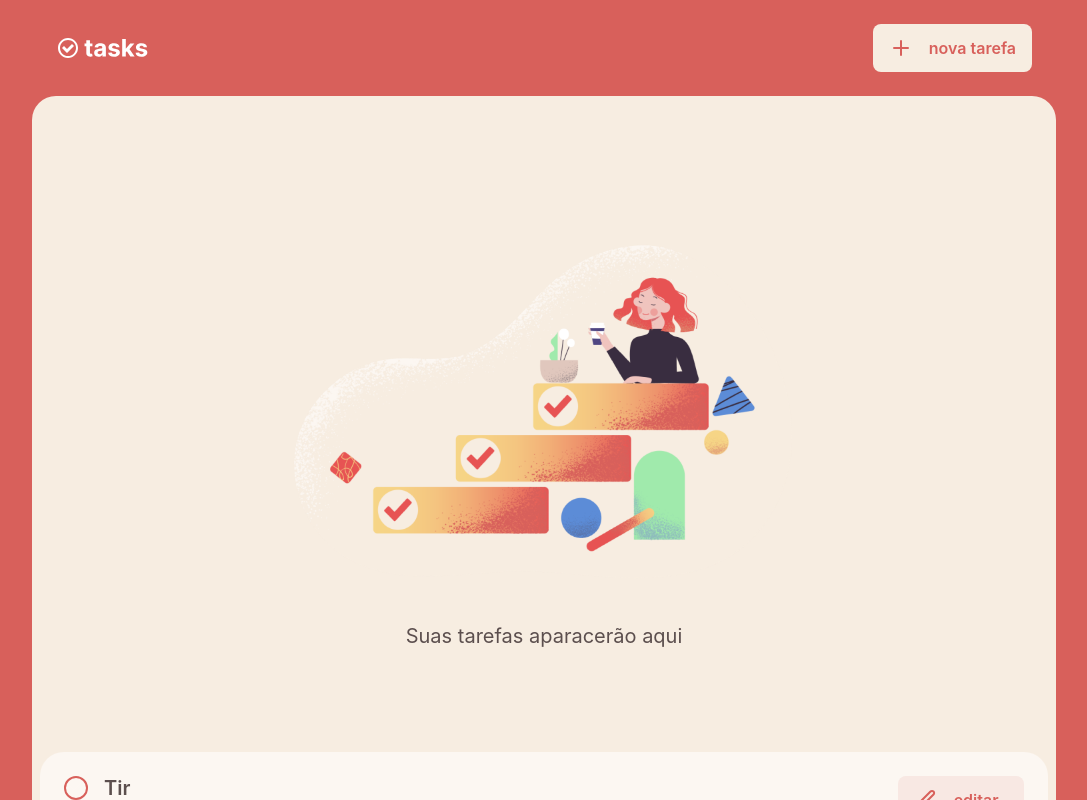
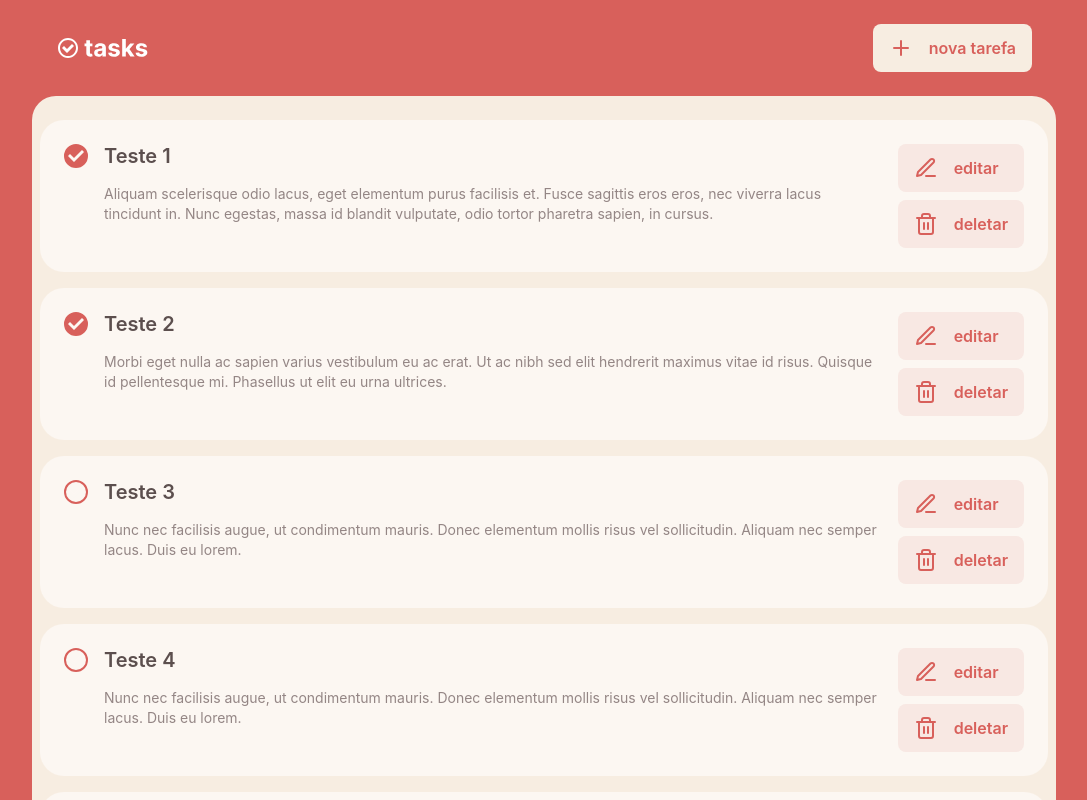
Before and after one commit to mluizvitor/tasks, a React (Create React App) app: page / in a window 1280 px wide. Shown: the whole page, without its empty margins (96-1183 px from the left). Built offline with nearby package versions, Linux system fonts and the light colour scheme.

Commit message:
Adicionada renderização dinâmica

```diff
--- a/src/components/TaskList/index.tsx
+++ b/src/components/TaskList/index.tsx
@@ -4,23 +4,65 @@ import { Container, ListItem, EmptyPage } from "./styles";
 import emptyImg from "../../assets/empty.png";
 import { Button } from "../Button";
 
+interface Task {
+  id: string | number;
+  title: string;
+  description: string;
+  isCompleted: boolean;
+}
+
 export function TaskList() {
+  const tasksList: Task[] = [
+    {
+      id: 1,
+      title: "Teste 1",
+      description:
+        "Aliquam scelerisque odio lacus, eget elementum purus facilisis et. Fusce sagittis eros eros, nec viverra lacus tincidunt in. Nunc egestas, massa id blandit vulputate, odio tortor pharetra sapien, in cursus.",
+      isCompleted: true,
+    },
+    {
+      id: 2,
+      title: "Teste 2",
+      description:
+        "Morbi eget nulla ac sapien varius vestibulum eu ac erat. Ut ac nibh sed elit hendrerit maximus vitae id risus. Quisque id pellentesque mi. Phasellus ut elit eu urna ultrices.",
+      isCompleted: true,
+    },
+    {
+      id: 3,
+      title: "Teste 3",
+      description:
+        "Nunc nec facilisis augue, ut condimentum mauris. Donec elementum mollis risus vel sollicitudin. Aliquam nec semper lacus. Duis eu lorem.",
+      isCompleted: false,
+    },
+    {
+      id: 4,
+      title: "Teste 4",
+      description:
+        "Nunc nec facilisis augue, ut condimentum mauris. Donec elementum mollis risus vel sollicitudin. Aliquam nec semper lacus. Duis eu lorem.",
+      isCompleted: false,
+    },
+    {
+      id: 5,
+      title: "Teste 5",
+      description:
+        "Nunc nec facilisis augue, ut condimentum mauris. Donec elementum mollis risus vel sollicitudin. Aliquam nec semper lacus. Duis eu lorem.",
+      isCompleted: false,
+    },
+  ];
   return (
     <Container>
+      {tasksList.length === 0 ? (
         <EmptyPage>
           <img src={emptyImg} alt="Nada por aqui ainda" />
           <p>Suas tarefas aparacerão aqui</p>
         </EmptyPage>
-
-      <ListItem>
-        <input type="checkbox" />
+      ) : (
+        tasksList.map((task) => (
+          <ListItem key={task.id}>
+            <input type="checkbox" checked={task.isCompleted} />
             <div>
-          <strong>Tir</strong>
-          <p>
-            Joins automatically, after talking to him in Lepant's mansion. Note:
-            If you didn't recruited him while sneaking in Lepant's Mansion, he
-            will automatically be available at the HQ after Lepant joined.
-          </p>
+              <strong>{task.title}</strong>
+              {task.description && <p>{task.description}</p>}
             </div>
             <footer>
               <Button color="#D8605B" bgColor="#F8E8E3">
@@ -33,6 +75,8 @@ export function TaskList() {
               </Button>
             </footer>
           </ListItem>
+        ))
+      )}
     </Container>
   );
 }
```
Lines whose indentation alone changed are shown as unchanged.
